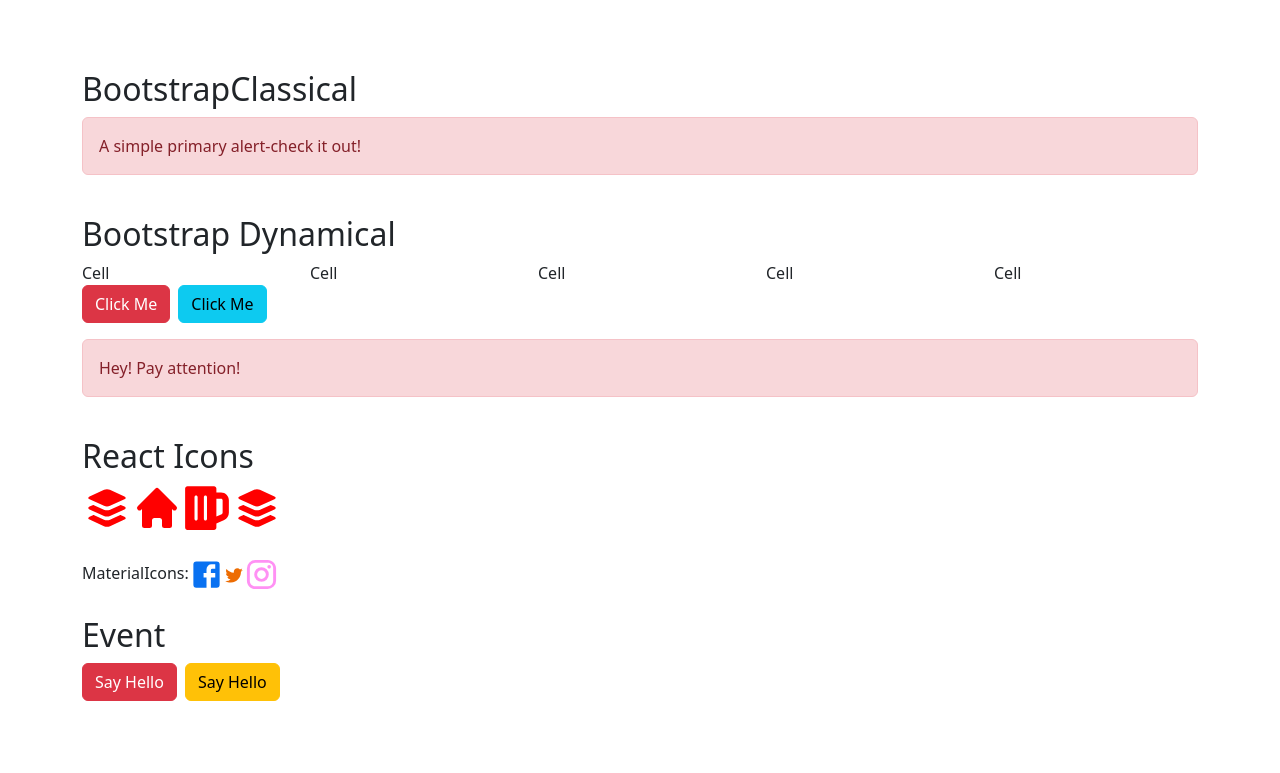
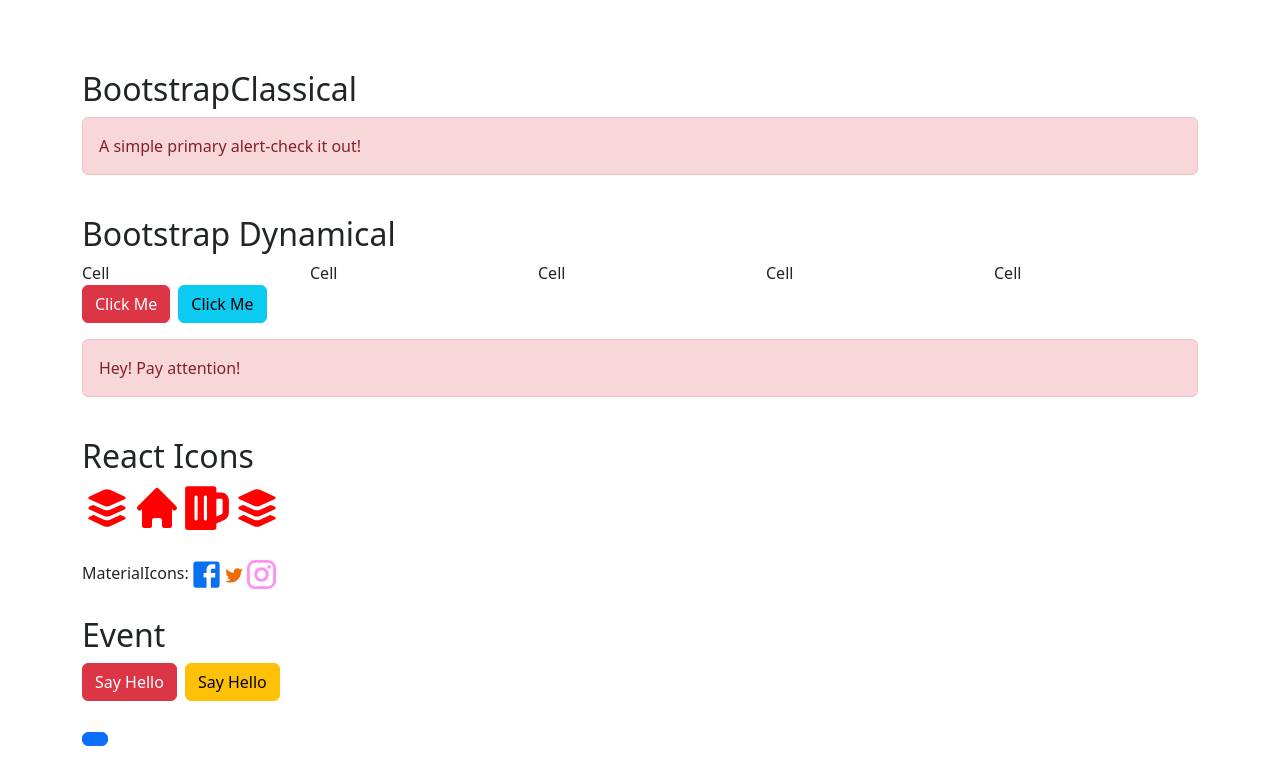
Before and after one commit to Krpiszez/FrontEndProjects, a React (Create React App) app: page / in a window 1280 px wide. Shown: the part 3968-4741 px from the top of the page. Before the commit the page ends 4693 px from the top, so only its background shows below. Built offline with nearby package versions, Linux system fonts and the light colour scheme.

Commit message:
intro to states.

```diff
--- a/src/App.js
+++ b/src/App.js
@@ -20,6 +20,7 @@ import BootstrapDynamical from "./components/09-bootstrap/bootstrap-dynamical";
 import MaterialIcons from "./components/10-icons/material-icons";
 import ReactIcons from "./components/10-icons/react-icons";
 import Event from "./components/11-events/events";
+import State1 from "./components/12-state/01-state";
 import Impl1 from "./components/implementation/impl1";
 
 const App = () => {
@@ -88,6 +89,8 @@ const App = () => {
             <br/>
             <Event/>
             <br/>
+            <State1/>
+            <br/>
         </div>
     )
 };
--- /dev/null
+++ b/src/components/12-state/01-state.js
@@ -0,0 +1,20 @@
+import React, { useState } from 'react'
+import { Button, Container } from 'react-bootstrap';
+
+const State1 = () => {
+
+    const [counter, setCounter] = useState();
+
+    const handleCounter = () => {
+        console.log("Handle Counter Runs")
+        setCounter(10);
+    }
+
+  return (
+    <Container>
+        <Button onClick={handleCounter}>{counter}</Button>
+    </Container>
+  )
+}
+
+export default State1
```
